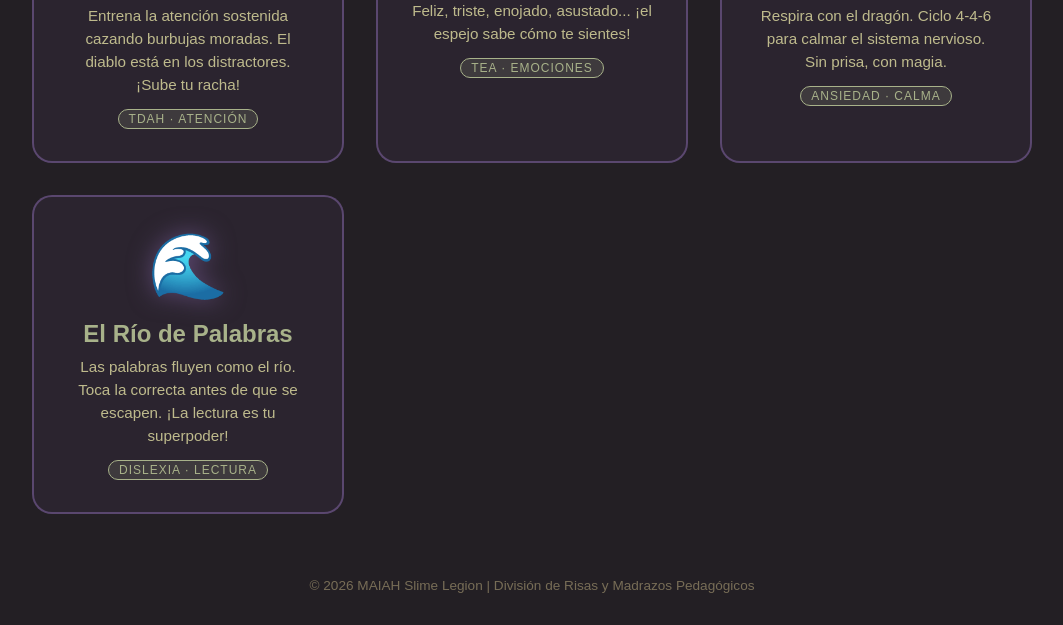
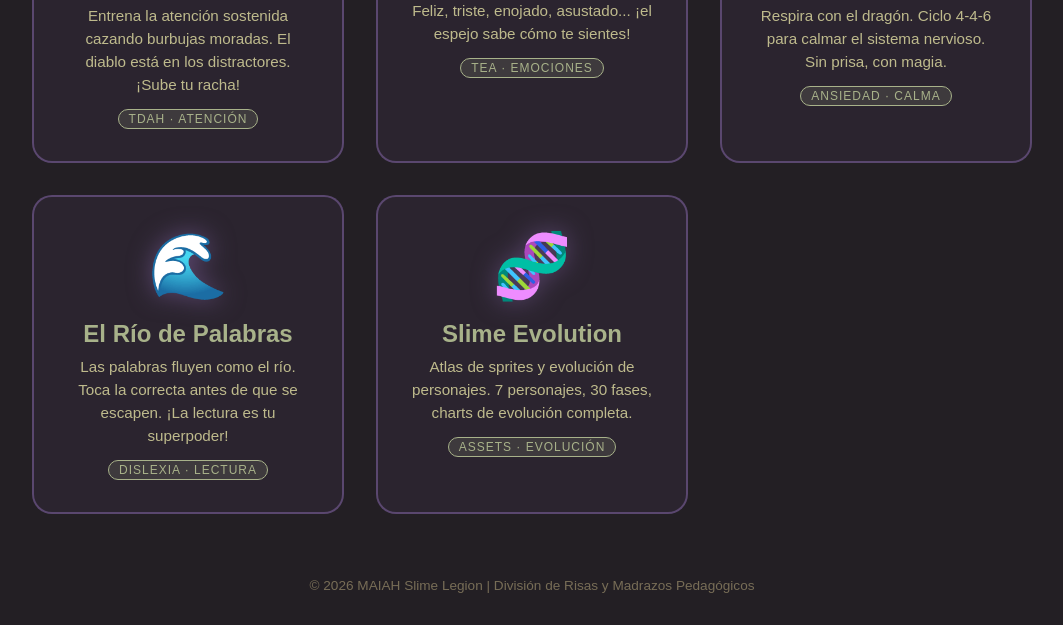
Before and after one commit to oakdorak/slime-legion-kids-collection, a plain HTML site: page index.html in a window 1280 px wide. Shown: the part 738-1363 px from the top of the page, without its empty margins (108-1171 px from the left). Drawn offline with Linux system fonts and the light colour scheme.

Commit message:
feat: Add Slime Evolution link to main index
- Add game card for slime-evolution/index.html in main collection grid
- Makes sprite atlas and evolution charts accessible from homepage
- 7 characters, 30 phases, and evolution charts now discoverable

```diff
--- a/index.html
+++ b/index.html
@@ -178,6 +178,13 @@
             <p>Las palabras fluyen como el río. Toca la correcta antes de que se escapen. ¡La lectura es tu superpoder!</p>
             <span class="badge">Dislexia · Lectura</span>
         </a>
+
+        <a href="./slime-evolution/index.html" class="game-card">
+            <span class="icon">🧬</span>
+            <h2>Slime Evolution</h2>
+            <p>Atlas de sprites y evolución de personajes. 7 personajes, 30 fases, charts de evolución completa.</p>
+            <span class="badge">Assets · Evolución</span>
+        </a>
     </div>
 
     <footer>
```
